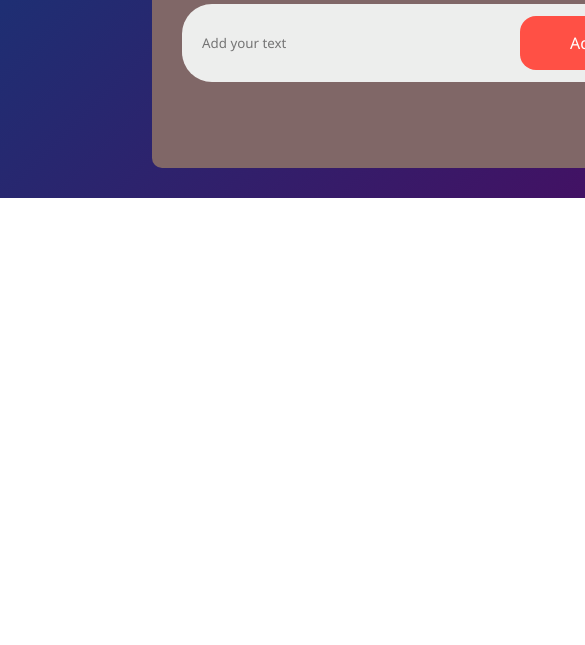
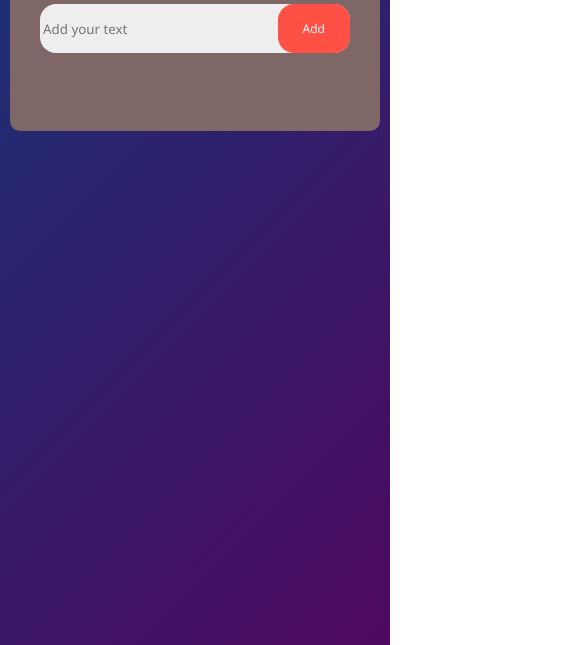
Before and after one commit to p-kumar-tiwari/ToDoLIst, a plain HTML site: page index.html in a window 390 px wide. Shown: the part 199-844 px from the top of the page, 585 px wide, since content can reach past the window. Drawn offline with Linux system fonts and the light colour scheme.

Commit message:
todolist1

```diff
--- a/style.css
+++ b/style.css
@@ -1,16 +1,18 @@
-*{
+* {
     margin: 0;
     padding: 0;
     font-family: 'Segoe UI', Tahoma, Geneva, Verdana, sans-serif;
     box-sizing: border-box;
 }
-.container{
-    width: 100vw;
-    min-width: 100vh;
-    background: linear-gradient(135deg,#153677 ,#4e085f);
+
+.container {
+    min-width: 100vw;
+    min-height: 100vh;
+    background: linear-gradient(135deg, #153677, #4e085f);
     padding: 10px;
 }
-.todoapp{
+
+.todoapp {
     width: 100%;
     max-width: 540px;
     background: #806767;
@@ -18,7 +20,8 @@
     padding: 40px 30px 70px;
     border-radius: 10px;
 }
-.todoapp h2{
+
+.todoapp h2 {
     color: #002765;
     display: flex;
     align-items: center;
@@ -26,21 +29,22 @@
 
 }
 
-.todoapp h2 img{
+.todoapp h2 img {
     width: 30px;
     margin-left: 10px;
 
 }
-.row{
+
+.row {
     display: flex;
     align-items: center;
     justify-content: space-between;
     background: #edeeed;
-    border-radius: 30px;
-    padding: 12px;
+    border-radius: 16px;
     margin-bottom: 16px;
 }
-input{
+
+input {
     flex: 1;
     border: none;
     outline: none;
@@ -48,7 +52,8 @@ input{
     padding: 8px;
 
 }
-button{
+
+button {
     border: none;
     outline: none;
     padding: 16px 50px;
@@ -59,7 +64,8 @@ button{
     border-radius: 16px;
 
 }
-ul li{
+
+ul li {
     list-style: none;
     font-size: 18px;
     padding: 12px 8px 12px 50px;
@@ -68,7 +74,7 @@ ul li{
     position: relative;
 }
 
-ul li::before{
+ul li::before {
     content: '';
     position: absolute;
     height: 28px;
@@ -81,15 +87,16 @@ ul li::before{
     left: 8px;
 }
 
-ul li.checked{
+ul li.checked {
     color: #555;
     text-decoration: line-through;
 }
 
-ul li.checked::before{
+ul li.checked::before {
     background-image: url(./images/checked.png);
 }
-ul li span{
+
+ul li span {
     position: absolute;
     right: 0;
     top: 5px;
@@ -101,7 +108,37 @@ ul li span{
     text-align: center;
 
 }
-ul li span:hover{
+
+ul li span:hover {
     border-radius: 15px;
     background: #edeef0;
 }
+
+@media (max-width:500px) {
+    .row {
+        margin-bottom: 8px;
+    }
+
+    input {
+        padding: 3px;
+    }
+
+    button {
+        padding: 16px 25px;
+        font-size: 12px;
+    }
+
+    .container {
+        min-width: 100vw;
+        min-height: 100vh;
+        background: linear-gradient(135deg, #153677, #4e085f);
+        padding: 10px;
+    }
+}
+
+@media (max-width:318px) {
+    input{
+        display: block;
+    }
+
+}
```
